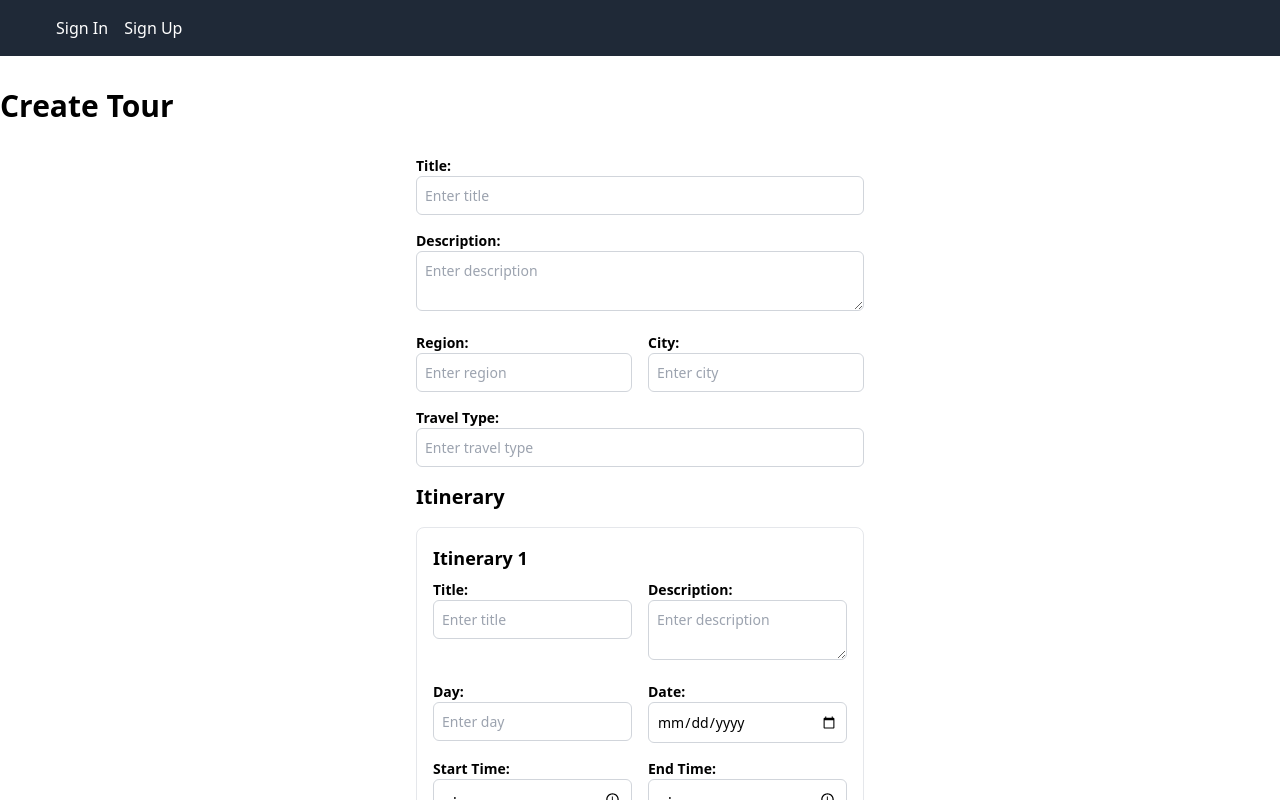
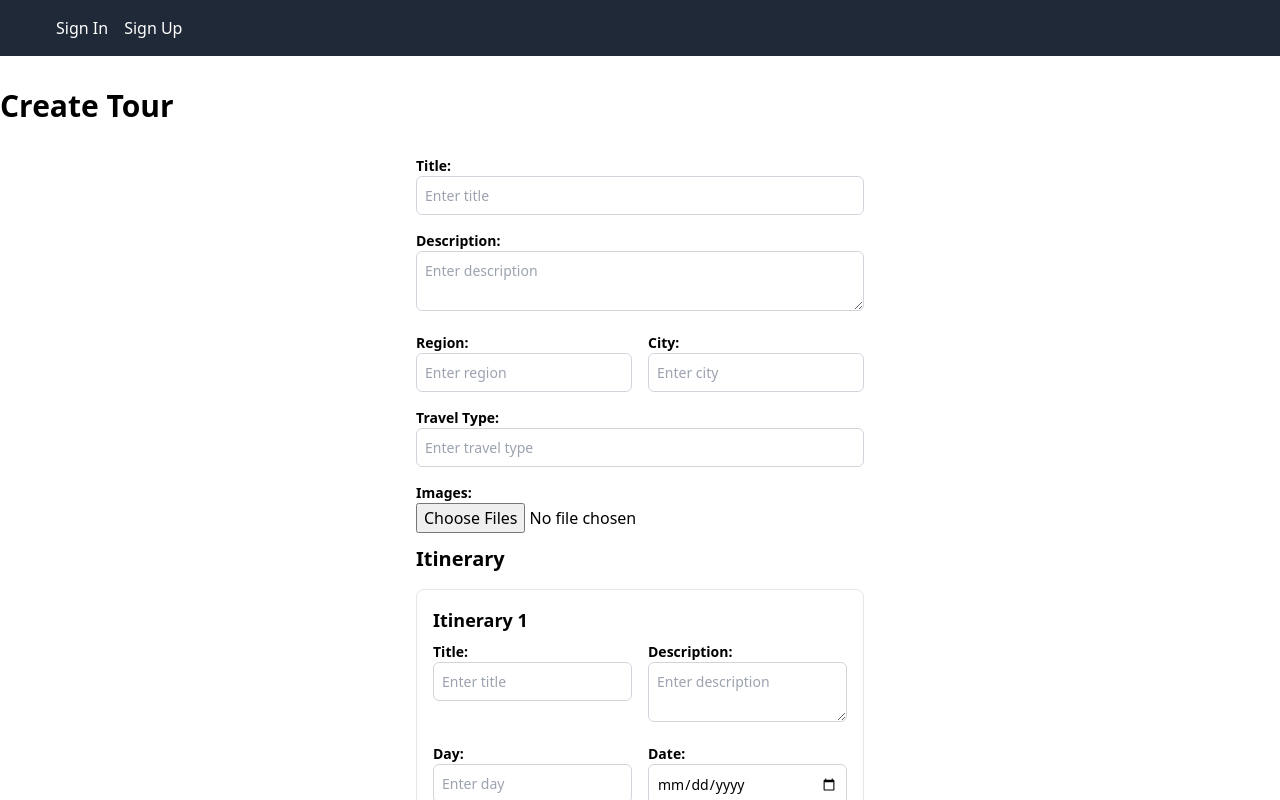
Before and after one commit to WilsonkwSheng/tour_vue, a Vue app: page /create_tours in a window 1280 px wide. Shown: the top 800 px of the page. Built offline with nearby package versions, Linux system fonts and the light colour scheme.

Commit message:
Allow tour to upload multiple images

```diff
--- a/src/components/CreateTour.vue
+++ b/src/components/CreateTour.vue
@@ -26,6 +26,11 @@
           <label for="travel_type" class="block text-sm font-semibold">Travel Type:</label>
           <input type="text" id="travel_type" v-model="tour.travel_type" required class="input" placeholder="Enter travel type">
         </div>
+        <div>
+          <label for="images" class="block text-sm font-semibold">Images:</label>
+          <input type="file" id="images" @change="handleTourImagesUpload($event)" multiple accept="image/*">
+        </div>
+        <div class="mb-3"></div>
         <h3 class="text-xl font-semibold mb-4">Itinerary</h3>
         <div v-for="(itinerary, index) in tour.itineraries_attributes" :key="index" class="border border-gray-200 p-4 rounded-lg mb-4">
           <h4 class="text-lg font-semibold mb-2">Itinerary {{ index + 1 }}</h4>
@@ -87,6 +92,7 @@ export default {
         region: '',
         city: '',
         travel_type: '',
+        images: [],
         itineraries_attributes: [{
           day: '',
           date: '',
@@ -116,6 +122,9 @@ export default {
       formData.append('tour[date]', this.tour.date);
       formData.append('tour[start_at]', this.tour.start_at);
       formData.append('tour[end_at]', this.tour.end_at);
+      this.tour.images.forEach((image, i) => {
+        formData.append(`tour[images_attributes][${i}][file]`, image);
+      });
 
       this.tour.itineraries_attributes.forEach((itinerary, index) => {
         formData.append(`tour[itineraries_attributes][${index}][day]`, itinerary.day);
@@ -158,7 +167,12 @@ export default {
       const fileList = event.target.files;
       const images = Array.from(fileList);
       this.tour.itineraries_attributes[index].images = images;
-    }
+    },
+    handleTourImagesUpload(event) {
+      const fileList = event.target.files;
+      const images = Array.from(fileList);
+      this.tour.images = images;
+    },
   }
 };
 </script>
```
